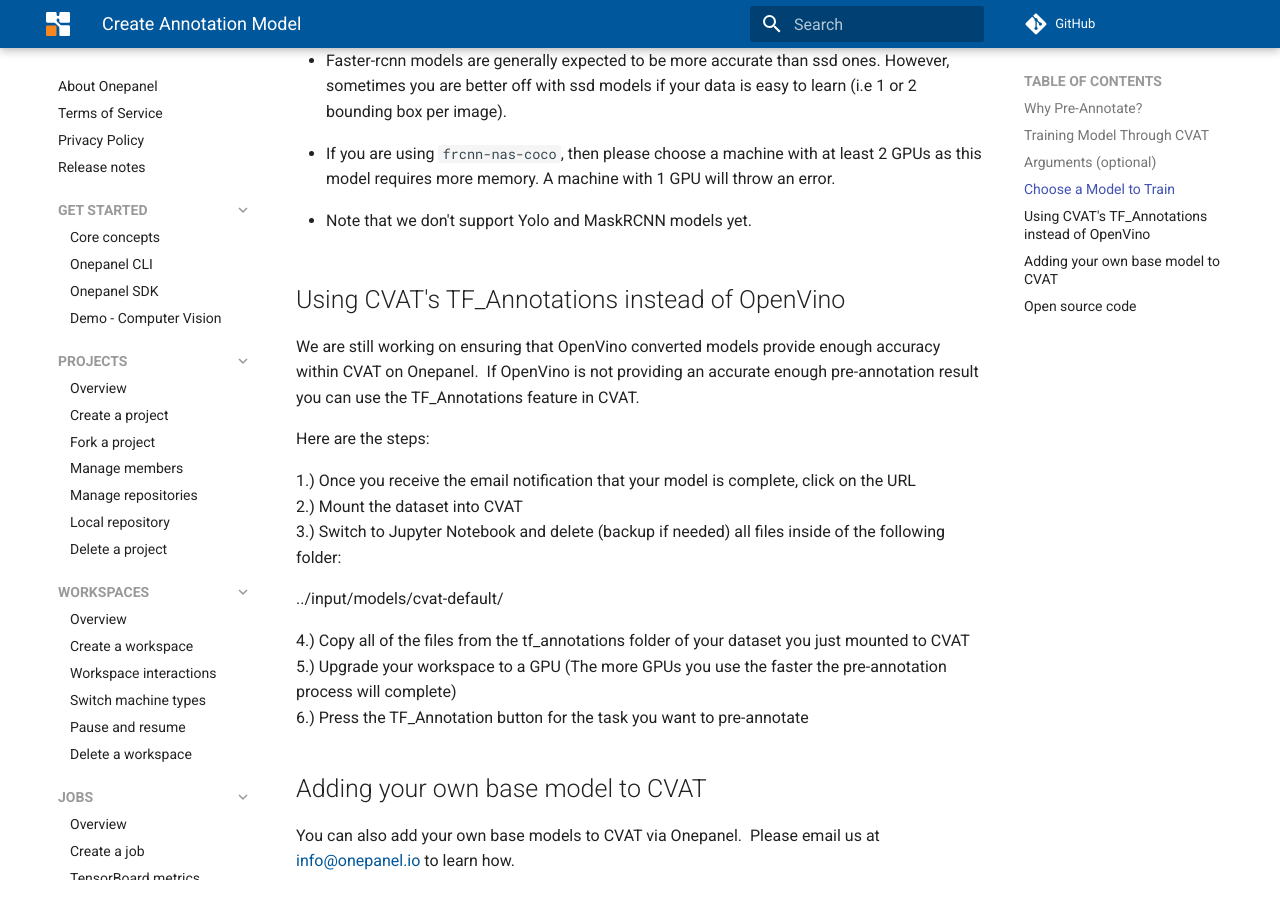
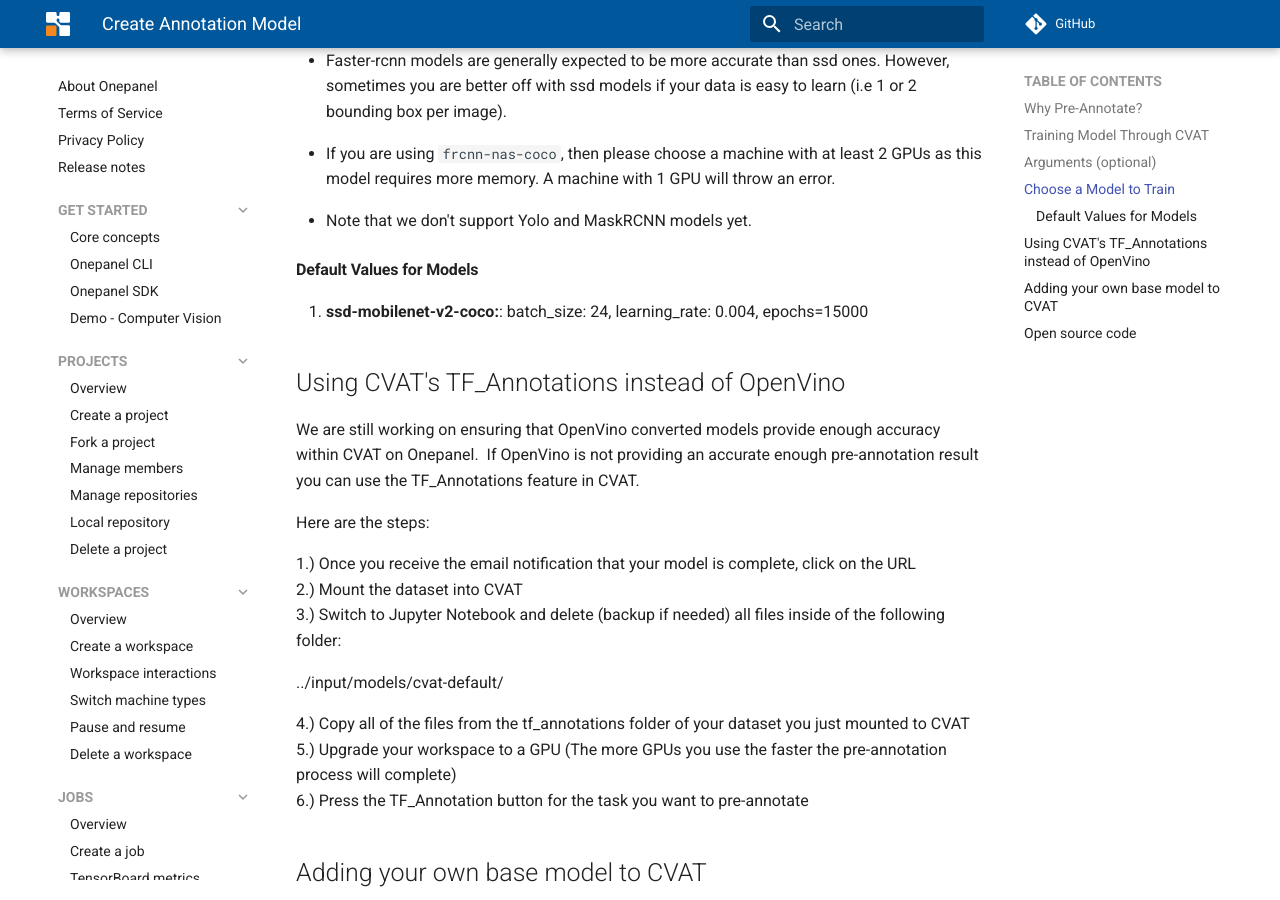
Before and after one commit to onepanelio/docs, an MkDocs documentation site: the page built from docs/CVAT/create_annotation_model.md, in a window 1280 px wide and 900 px high, scrolled down 2037 px. Built offline with MkDocs 1.6.1 and Material for MkDocs 9.7.7, drawn with Linux system fonts in a browser that asks for light colours; comment, search, counter and statistics services are not loaded.

Commit message:
default values for models

```diff
--- a/docs/CVAT/create_annotation_model.md
+++ b/docs/CVAT/create_annotation_model.md
@@ -42,6 +42,11 @@
 
 * Note that we don't support Yolo and MaskRCNN models yet.
 
+#### Default Values for Models
+
+1. **ssd-mobilenet-v2-coco:**: batch_size: 24, learning_rate: 0.004, epochs=15000
+
+
 ## Using CVAT's TF_Annotations instead of OpenVino
 
 We are still working on ensuring that OpenVino converted models provide enough accuracy within CVAT on Onepanel.  If OpenVino is not providing an accurate enough pre-annotation result you can use the TF_Annotations feature in CVAT.
```
